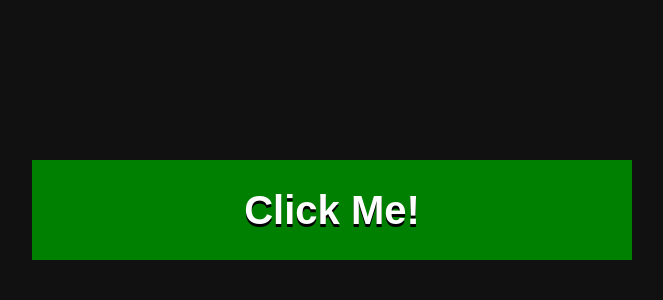
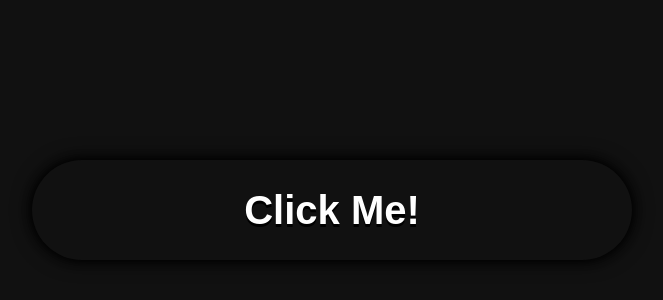
Before and after one commit to Manuel8Dias/CSS_Animations, a plain HTML site: page transition/views/Botao_Hover.html in a window 1280 px wide. Shown: the part 190-490 px from the top of the page, without its empty margins (308-971 px from the left). Drawn offline with Linux system fonts and the light colour scheme.

Commit message:
Commit button hover

```diff
--- /dev/null
+++ b/transition/styles/botaoHover.css
@@ -0,0 +1,82 @@
+* {
+    margin: 0;
+    padding: 0;
+}
+
+body {
+    position: relative;
+    width: 100%;
+    height: 100vh;
+    background-color: #111;
+    font-family:  sans-serif;
+}
+
+.button-container {
+    position: absolute;
+    top: 50%;
+    left: 50%;
+    transform: translate(-50%, -50%);
+    width: 600px;
+    height: 100px;
+}
+
+.button {
+    background-color: #111;
+    font-size: 40px;
+    font-weight: bold;
+    text-align: center;
+    line-height: 100px;
+    position: relative;
+    width: 100%;
+    height: 100%;
+    color: white;
+    text-shadow: 0 3px black;
+    transition-property: all;
+    transition-duration: 0.5s;
+    overflow: hidden;
+    z-index: 1;
+    /* border: 1px solid #000; */
+    border-radius: 100px;
+    box-shadow: 0 0 10px black, 0 0 20px black;
+}
+
+.button:before, .button:after {
+    position: absolute;
+    content: '';
+    width: 100%;
+    height: 100%;
+    top: 0;
+    transform: skewX(20deg);
+    z-index: -1;
+    box-shadow: 0 0 10px #000;
+}
+
+.button:before {
+    left: -110%;
+    background-color: green;
+    transition-property: all;
+    transition-duration: 0.5s;
+}
+
+.button:after {
+    right: -110%;
+    background-color: greenyellow;
+    transition-property: all;
+    transition-duration: 0.5s;
+}
+
+.button:hover {
+    /* box-shadow: 0 0 30px green;
+    width:700px;
+    background-color: blue;
+    text-shadow: 0 0 3px white; */
+    border: none;
+}
+
+.button:hover::before {
+    left: -50%;
+}
+
+.button:hover::after {
+    right: -50%;
+}
--- a/transition/styles/botão.css
+++ /dev/null
@@ -1,37 +0,0 @@
-* {
-    margin: 0;
-    padding: 0;
-}
-
-body {
-    position: relative;
-    width: 100%;
-    height: 100vh;
-    background-color: #111;
-    font-family:  sans-serif;
-}
-
-.button {
-    background-color: green;
-    width: 600px;
-    height: 100px;
-    font-size: 40px;
-    font-weight: bold;
-    text-align: center;
-    line-height: 100px;
-    position:  absolute;
-    top: 50%;
-    left: 50%;
-    transform: translate(-50%, -50%);
-    color: white;
-    text-shadow: 0 3px black;
-    transition-property: all;
-    transition-duration: 0.5s;
-}
-
-.button:hover {
-    box-shadow: 0 0 30px green;
-    /* width: 700px; */
-    /* background-color:  blue; */
-    text-shadow: 0 0 3px white;
-}
--- a/transition/views/button.html
+++ b/transition/views/Botao_Hover.html
@@ -4,12 +4,14 @@
     <meta charset="UTF-8">
     <meta http-equiv="X-UA-Compatible" content="IE=edge">
     <meta name="viewport" content="width=device-width, initial-scale=1.0">
-    <link rel="stylesheet" type="text/css" href="../styles/botão.css">
+    <link rel="stylesheet" type="text/css" href="../styles/botaoHover.css">
     <title>Botão</title>
 </head>
 <body>
-    <div class="button">
-        Click Me!
+    <div class="button-container">
+        <div class="button">
+            Click Me!
+        </div>
     </div>
 </body>
 </html>
```
Also changed, not shown: transition/views/bola_comeco.html (deleted, +0 -17 lines).
